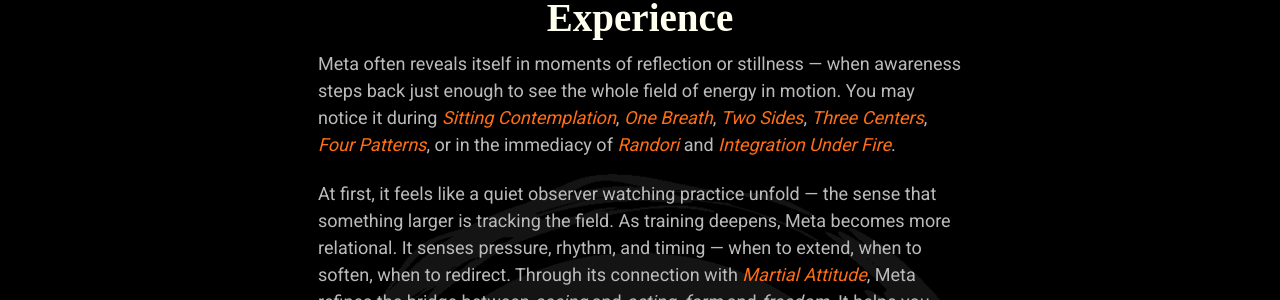
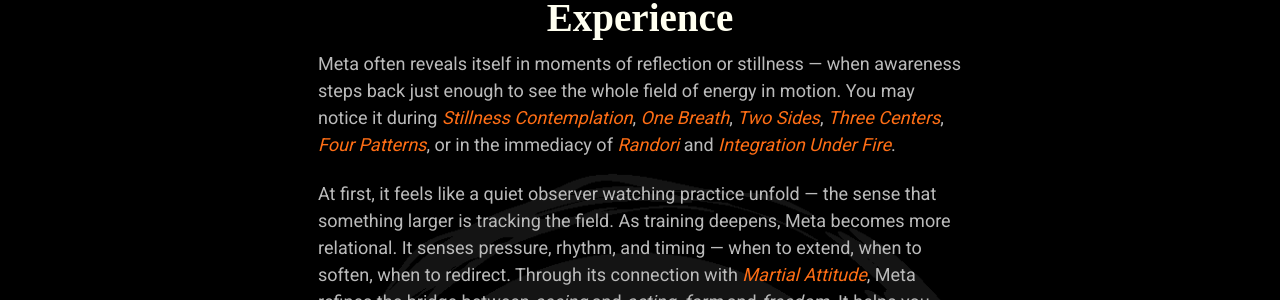
Before and after one commit to mindset-dojo/mindset-dojo.github.io, a Jekyll site: the page built from _forms/meta.md, in a window 1280 px wide and 900 px high, scrolled down 568 px. Shown: the part 153-453 px from the top of the window. Built offline with Jekyll 4.4.1, drawn with Linux system fonts in a browser that asks for light colours; some web fonts are replaced.

Commit message:
fix: typo

```diff
--- a/_forms/meta.md
+++ b/_forms/meta.md
@@ -20,7 +20,7 @@ Where [Martial Attitude](../martial-attitude/) teaches the integration of awaren
 
 ## Experience
 
-Meta often reveals itself in moments of reflection or stillness — when awareness steps back just enough to see the whole field of energy in motion. You may notice it during [Sitting Contemplation](../sitting-contemplation/), [One Breath](../one-breath/), [Two Sides](../two-sides/), [Three Centers](../three-centers/), [Four Patterns](../four-patterns/), or in the immediacy of [Randori](../randori/) and [Integration Under Fire](../integration-under-fire/).
+Meta often reveals itself in moments of reflection or stillness — when awareness steps back just enough to see the whole field of energy in motion. You may notice it during [Stillness Contemplation](../stillness-contemplation/), [One Breath](../one-breath/), [Two Sides](../two-sides/), [Three Centers](../three-centers/), [Four Patterns](../four-patterns/), or in the immediacy of [Randori](../randori/) and [Integration Under Fire](../integration-under-fire/).
 
 At first, it feels like a quiet observer watching practice unfold — the sense that something larger is tracking the field. As training deepens, Meta becomes more relational. It senses pressure, rhythm, and timing — when to extend, when to soften, when to redirect. Through its connection with [Martial Attitude](../martial-attitude/), Meta refines the bridge between *seeing* and *acting*, *form* and *freedom*. It helps you feel the pulse of practice as living dialogue: awareness meeting circumstance, again and again.
 
```
